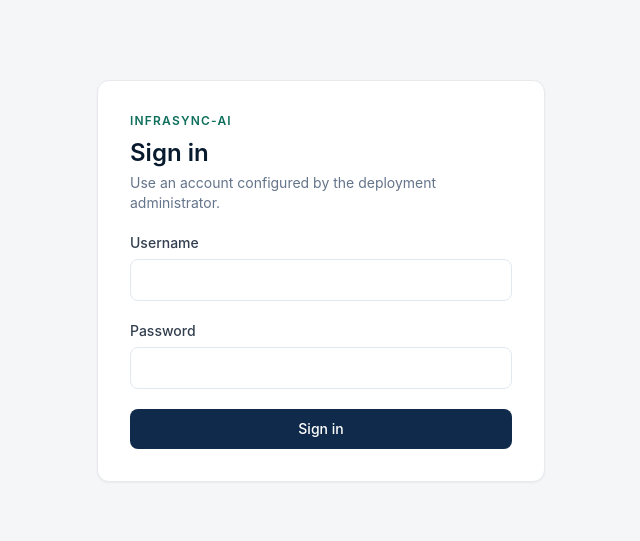
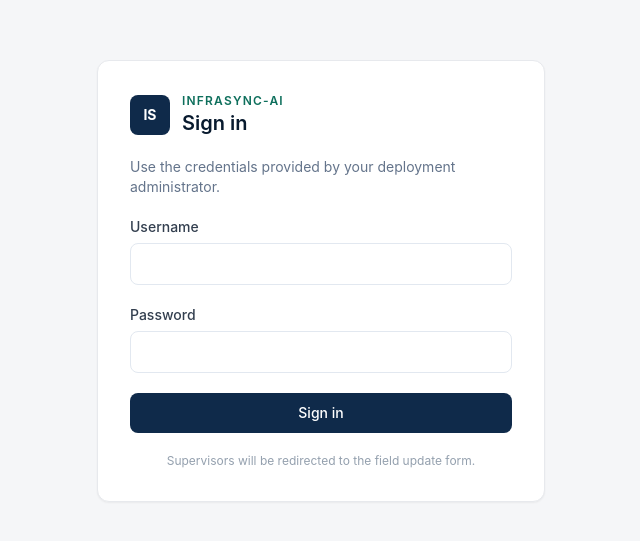
Before and after one commit to kohlimoulik456-maker/InfraSync-AI, a Next.js app: page /login in a window 1280 px wide. Shown: the part 119-660 px from the top of the page, without its empty margins (319-959 px from the left). Built offline with nearby package versions, Linux system fonts and the light colour scheme.

Commit message:
Re-enable auth - middleware enforcement, role redirects, logout button

```diff
--- a/app/login/page.tsx
+++ b/app/login/page.tsx
@@ -20,25 +20,47 @@ export default function LoginPage() {
     });
     setLoading(false);
     if (!response.ok) {
-      setError((await response.json()).error ?? "Unable to sign in");
+      setError((await response.json()).error ?? "Invalid username or password");
       return;
     }
-    router.push("/pm");
+    const data = await response.json();
+    // Redirect based on role
+    if (data.role === "SUPERVISOR") {
+      router.push("/supervisor");
+    } else {
+      router.push("/pm");
+    }
     router.refresh();
   }
 
   return (
     <main className="flex min-h-screen items-center justify-center bg-slate-50 px-6">
       <form onSubmit={submit} className="card w-full max-w-md space-y-5 p-8">
-        <div>
-          <p className="text-xs font-semibold uppercase tracking-widest text-teal-600">InfraSync-AI</p>
-          <h1 className="mt-2 text-2xl font-semibold text-navy-900">Sign in</h1>
-          <p className="mt-1 text-sm text-slate-500">Use an account configured by the deployment administrator.</p>
+        <div className="flex items-center gap-3 mb-2">
+          <div className="flex h-10 w-10 items-center justify-center rounded-lg bg-navy-700 text-sm font-bold text-white">
+            IS
+          </div>
+          <div>
+            <p className="text-xs font-semibold uppercase tracking-widest text-teal-600">InfraSync-AI</p>
+            <h1 className="text-xl font-semibold text-navy-900">Sign in</h1>
+          </div>
         </div>
-        <label className="block"><span className="label-field">Username</span><input name="username" required autoComplete="username" className="input-field" /></label>
-        <label className="block"><span className="label-field">Password</span><input name="password" type="password" required autoComplete="current-password" className="input-field" /></label>
+        <p className="text-sm text-slate-500">Use the credentials provided by your deployment administrator.</p>
+        <label className="block">
+          <span className="label-field">Username</span>
+          <input name="username" required autoComplete="username" className="input-field" />
+        </label>
+        <label className="block">
+          <span className="label-field">Password</span>
+          <input name="password" type="password" required autoComplete="current-password" className="input-field" />
+        </label>
         {error && <p className="text-sm text-danger-500">{error}</p>}
-        <button className="btn-primary w-full" disabled={loading}>{loading ? "Signing in..." : "Sign in"}</button>
+        <button className="btn-primary w-full" disabled={loading}>
+          {loading ? "Signing in…" : "Sign in"}
+        </button>
+        <p className="text-center text-xs text-slate-400">
+          Supervisors will be redirected to the field update form.
+        </p>
       </form>
     </main>
   );
--- a/app/page.tsx
+++ b/app/page.tsx
@@ -6,7 +6,7 @@ export default function LandingPage() {
   const router = useRouter();
 
   function enterApp() {
-    router.push("/pm");
+    router.push("/login");
   }
 
   return (
--- a/components/PmShell.tsx
+++ b/components/PmShell.tsx
@@ -1,8 +1,8 @@
 "use client";
 
 import Link from "next/link";
-import { usePathname } from "next/navigation";
-import { LayoutGrid, FolderPlus, ClipboardCheck, BookOpen, UserCircle2, PlayCircle, HardHat } from "lucide-react";
+import { usePathname, useRouter } from "next/navigation";
+import { LayoutGrid, FolderPlus, ClipboardCheck, BookOpen, UserCircle2, PlayCircle, HardHat, LogOut } from "lucide-react";
 import { cn } from "@/lib/utils";
 
 const NAV = [
@@ -15,12 +15,19 @@ const NAV = [
 
 export function PmShell({ children }: { children: React.ReactNode }) {
   const pathname = usePathname();
+  const router = useRouter();
+
+  async function logout() {
+    await fetch("/api/auth/logout", { method: "POST" });
+    router.push("/login");
+    router.refresh();
+  }
 
   return (
     <div className="min-h-screen bg-slate-50">
       <header className="border-b border-slate-100 bg-white">
         <div className="mx-auto flex max-w-7xl flex-wrap items-center justify-between gap-3 px-4 py-3 sm:px-6 sm:py-4">
-          <Link href="/" className="flex shrink-0 items-center gap-2">
+          <Link href="/pm" className="flex shrink-0 items-center gap-2">
             <div className="flex h-8 w-8 items-center justify-center rounded-md bg-navy-700 text-sm font-bold text-white">
               IS
             </div>
@@ -31,8 +38,18 @@ export function PmShell({ children }: { children: React.ReactNode }) {
               <HardHat size={16} />
               <span className="hidden sm:inline">Supervisor View</span>
             </Link>
-            <UserCircle2 size={20} />
-            <span className="hidden sm:inline">Program Manager (Demo)</span>
+            <div className="flex items-center gap-1.5">
+              <UserCircle2 size={18} />
+              <span className="hidden sm:inline text-slate-600 font-medium">Program Manager</span>
+            </div>
+            <button
+              onClick={logout}
+              className="flex items-center gap-1.5 text-slate-400 hover:text-danger-500 transition"
+              title="Sign out"
+            >
+              <LogOut size={16} />
+              <span className="hidden sm:inline text-xs">Sign out</span>
+            </button>
           </div>
         </div>
         <nav className="overflow-x-auto">
```
Also changed, not shown: middleware.ts (+40 -5 lines).
